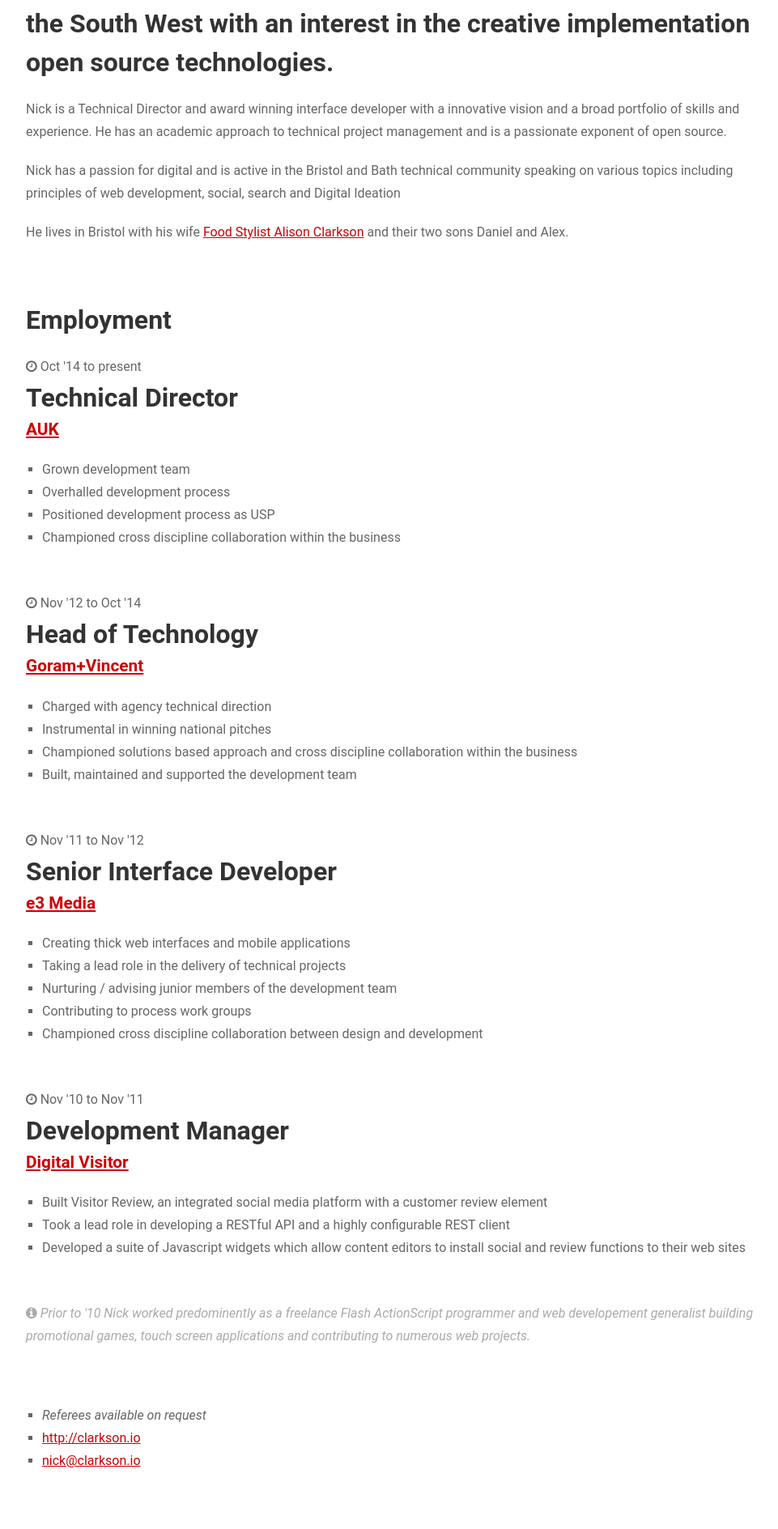
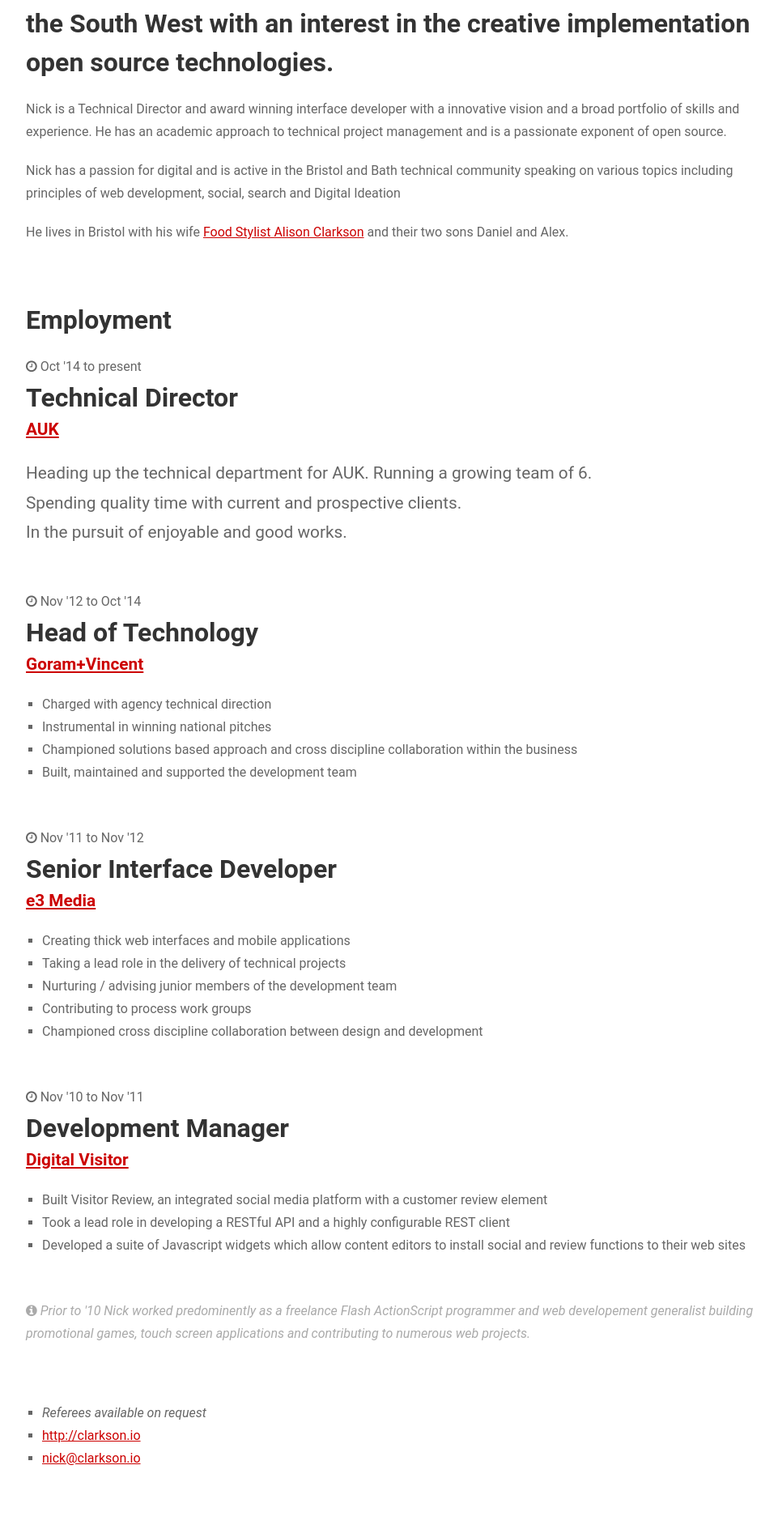
Before and after one commit to netotaku/netotaku.github.io, a Jekyll site: the page built from printable.html, in a window 1280 px wide. Shown: the part 740-2628 px from the top of the page at 81% size, without its empty margins (158-1119 px from the left). Built offline with Jekyll 4.4.1, drawn with Linux system fonts in a browser that asks for light colours; nearby versions of some CDN libraries.

Commit message:
updated latest post

```diff
--- a/_includes/content/employment.html
+++ b/_includes/content/employment.html
@@ -3,13 +3,9 @@
   <time><i class="fa fa-clock-o"></i> Oct '14 to present</time>
   <h2>Technical Director</h2>
   <h3><a href="http://agencyuk.com">AUK</a></h3>
-
-  <ul>
-    <li>Grown development team</li>
-    <li>Overhalled development process</li>
-    <li>Positioned development process as USP</li>
-    <li>Championed cross discipline collaboration within the business</li>
-  </ul>
+  <div class="bigger">
+    <p>Heading up the technical department for AUK. Running a growing team of 6.<br>Spending quality time with current and prospective clients.<br>In the pursuit of enjoyable and good works.</p>
+  </div>
 
   <hr>
 
--- a/_sass/_type.scss
+++ b/_sass/_type.scss
@@ -14,6 +14,10 @@ a{
   &.disabled{
     color: #666;
   }
+}
+
+.bigger{
+  font-size: 1.3em;
 }
 
 html{
```
